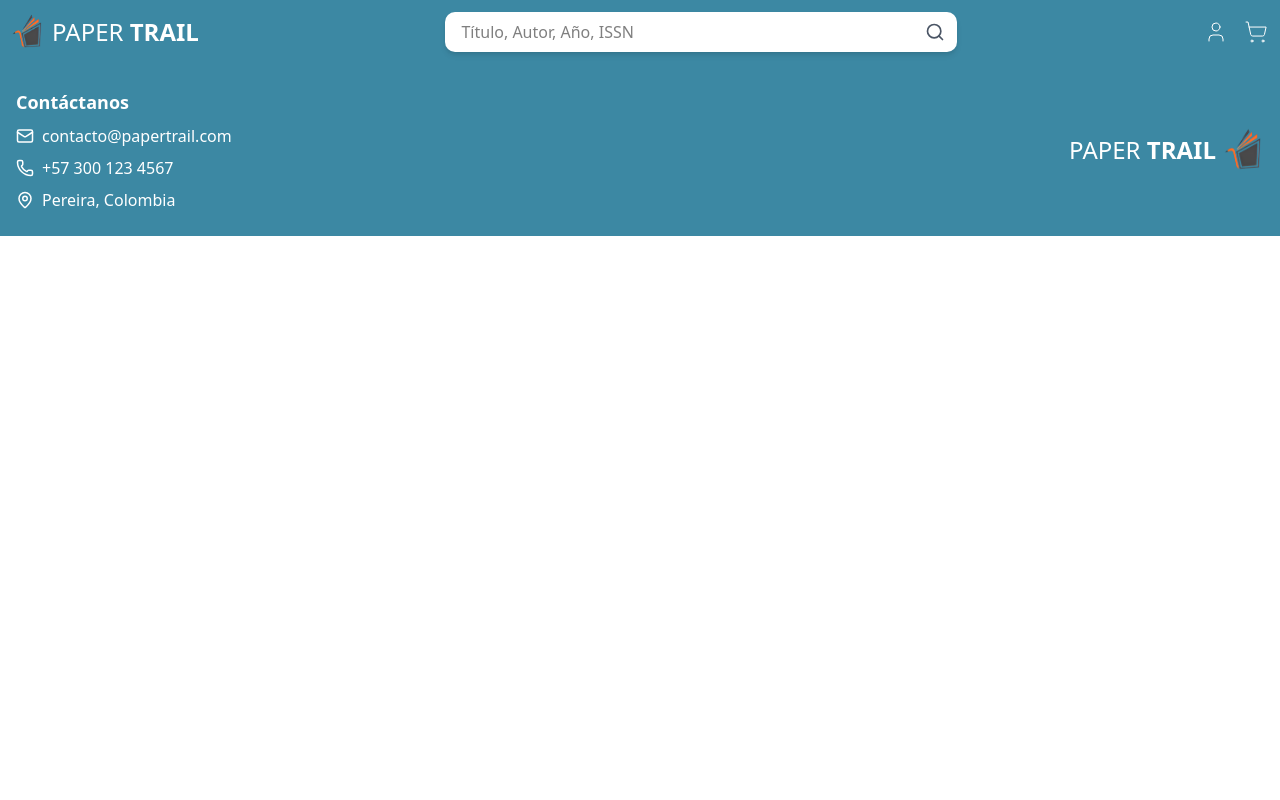
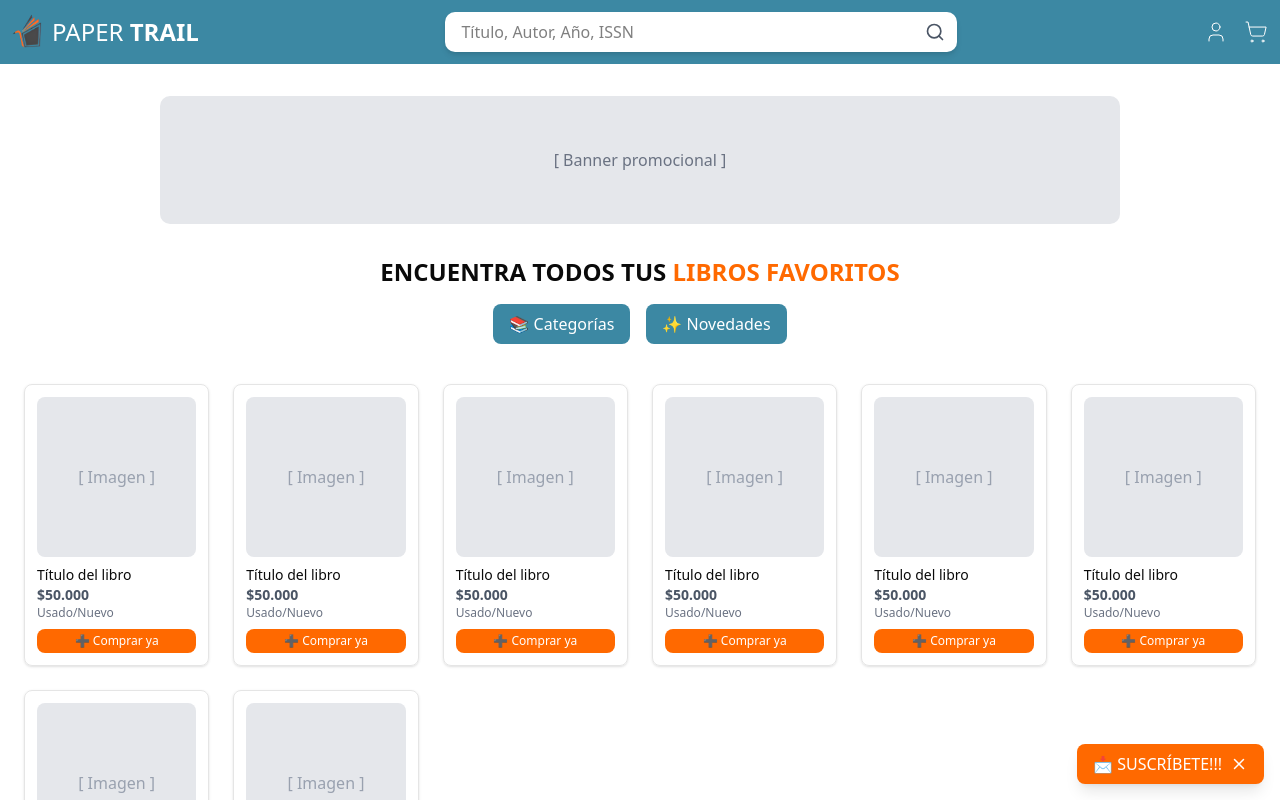
Before and after one commit to Sapr1121/PaperTrail, a Next.js app in the folder front-end-nextjs/frontend-nextjs/: page / in a window 1280 px wide. Shown: the top 800 px of the page. Built offline with nearby package versions, Linux system fonts and the light colour scheme.

Commit message:
Pagina principal creada

```diff
--- a/front-end-nextjs/frontend-nextjs/app/page.tsx
+++ b/front-end-nextjs/frontend-nextjs/app/page.tsx
@@ -1,10 +1,12 @@
+import MainPage from "@/components/home";
 
 
 
 
-export default function RegisterPage() {
+export default function Main() {
   return(
     <>
+    <MainPage/>
     </>
   )
   }
--- /dev/null
+++ b/front-end-nextjs/frontend-nextjs/components/home.tsx
@@ -0,0 +1,57 @@
+"use client";
+import { X } from "lucide-react";
+import { useState } from "react";
+
+
+const Home = () => {
+  const [showSubscribe, setShowSubscribe] = useState(true);
+  return (
+    <div className="min-h-screen bg-white">
+
+      {/* Sección de destacados */}
+      <section className="flex justify-center items-center py-8">
+        <div className="bg-gray-200 w-3/4 h-32 rounded-lg flex items-center justify-center">
+          <p className="text-gray-500">[ Banner promocional ]</p>
+        </div>
+      </section>
+
+      {/* Título principal */}
+      <h2 className="text-center text-xl md:text-2xl font-semibold">
+        ENCUENTRA TODOS TUS <span className="text-orange-500">LIBROS FAVORITOS</span>
+      </h2>
+
+      {/* Botones de categorías y novedades */}
+      <div className="flex justify-center gap-4 my-4">
+        <button className="bg-[#3C88A3] text-white px-4 py-2 rounded-md">📚 Categorías</button>
+        <button className="bg-[#3C88A3] text-white px-4 py-2 rounded-md">✨ Novedades</button>
+      </div>
+
+      {/* Lista de libros */}
+      <div className="grid grid-cols-2 md:grid-cols-4 lg:grid-cols-6 gap-6 px-6 py-6">
+        {Array(8).fill(0).map((_, index) => (
+          <div key={index} className="border rounded-md p-3 shadow-sm">
+            <div className="bg-gray-200 h-40 rounded-md flex items-center justify-center">
+              <p className="text-gray-400">[ Imagen ]</p>
+            </div>
+            <h3 className="text-sm font-medium mt-2">Título del libro</h3>
+            <p className="text-sm font-semibold text-gray-600">$50.000</p>
+            <p className="text-xs text-gray-500">Usado/Nuevo</p>
+            <button className="bg-orange-500 text-white text-xs px-2 py-1 mt-2 w-full rounded-md">➕ Comprar ya</button>
+          </div>
+        ))}
+      </div>
+
+      {/* Botón de suscripción flotante */}
+      {showSubscribe && (
+        <div className="fixed bottom-4 right-4 bg-orange-500 text-white px-4 py-2 rounded-md shadow-lg flex items-center gap-2 cursor-pointer">
+          📩 SUSCRÍBETE!!!
+          <button className="cursor-pointer" onClick={() => setShowSubscribe(false)}>
+            <X size={18} />
+          </button>
+        </div>
+      )}
+    </div>
+  );
+};
+
+export default Home;
```
